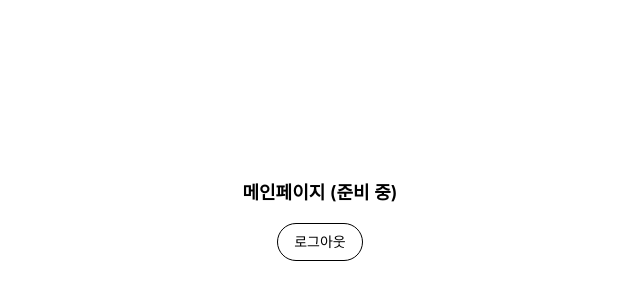
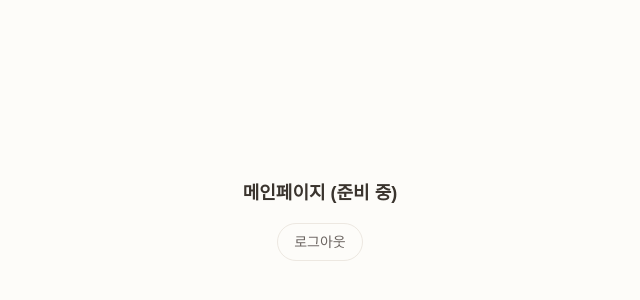
Before and after one commit to JohnblStar/Paw-Paw, a React (Vite) app in the folder client/: page /main in a window 1280 px wide. Shown: the part 180-480 px from the top of the page, without its empty margins (320-960 px from the left). Built offline with nearby package versions, Linux system fonts and the light colour scheme; sample sign-in values are in the browser's storage.

Commit message:
feat: #1 - 인트로 페이지 UI 구현 및 DESIGN.md 컬러 토큰 등록

```diff
--- /dev/null
+++ b/client/src/components/FeatureCard.jsx
@@ -0,0 +1,17 @@
+function FeatureCard({ number, title, description, isAi = false }) {
+  return (
+    <div className="flex gap-4 rounded-3xl border border-border bg-bg p-5 shadow-sm">
+      <span
+        className={`text-2xl font-bold ${isAi ? 'text-primary-purple' : 'text-ink-secondary'}`}
+      >
+        {number}
+      </span>
+      <div>
+        <h3 className="text-base font-semibold text-ink">{title}</h3>
+        <p className="mt-1 text-sm text-ink-secondary">{description}</p>
+      </div>
+    </div>
+  )
+}
+
+export default FeatureCard
--- /dev/null
+++ b/client/src/components/IntroHero.jsx
@@ -0,0 +1,47 @@
+import FeatureCard from './FeatureCard'
+
+const FEATURES = [
+  {
+    number: '01',
+    title: '대시보드',
+    description: '체중·복약·예방접종을 한눈에',
+  },
+  {
+    number: '02',
+    title: 'AI 챗봇',
+    description: '증상 상담과 자동 기록',
+    isAi: true,
+  },
+  {
+    number: '03',
+    title: '건강 레포트',
+    description: '월간 변화와 AI 소견 요약',
+  },
+]
+
+function IntroHero() {
+  return (
+    <div className="flex flex-col justify-center gap-8">
+      <div>
+        <h1 className="text-3xl font-bold sm:text-4xl">
+          <span className="text-ink">Paw</span>
+          <span className="text-primary-purple">:Paw</span>
+        </h1>
+        <p className="mt-4 text-xl font-semibold text-ink sm:text-2xl">
+          우리 아이의 하루를, AI가 함께 돌봐요
+        </p>
+        <p className="mt-3 text-sm text-ink-secondary sm:text-base">
+          반려동물의 건강 기록과 AI 상담을 한 곳에서 관리하세요.
+        </p>
+      </div>
+
+      <div className="flex flex-col gap-3">
+        {FEATURES.map((feature) => (
+          <FeatureCard key={feature.number} {...feature} />
+        ))}
+      </div>
+    </div>
+  )
+}
+
+export default IntroHero
--- /dev/null
+++ b/client/src/components/LoginCard.jsx
@@ -0,0 +1,18 @@
+import KakaoLoginButton from './KakaoLoginButton'
+
+function LoginCard() {
+  return (
+    <div className="flex flex-col items-center gap-6 rounded-3xl border border-border bg-bg p-8 shadow-sm sm:p-10">
+      <h2 className="text-2xl font-bold">
+        <span className="text-ink">Paw</span>
+        <span className="text-primary-purple">:Paw</span>
+      </h2>
+
+      <KakaoLoginButton />
+
+      <p className="text-xs text-ink-secondary">카카오 계정으로 간편하게 시작하세요</p>
+    </div>
+  )
+}
+
+export default LoginCard
--- a/client/src/index.css
+++ b/client/src/index.css
@@ -1 +1,23 @@
 @import "tailwindcss";
+@import url("https://fonts.googleapis.com/css2?family=Noto+Sans+KR:wght@400;500;600;700&display=swap");
+
+@theme {
+  --color-primary-mint: #9edac4;
+  --color-primary-mint-dark: #5bb898;
+  --color-primary-purple: #c1a7e2;
+  --color-ink: #3a342e;
+  --color-ink-secondary: #6b6460;
+  --color-bg: #fdfcf9;
+  --color-border: #ede8e1;
+  --color-coral: #e8837a;
+  --color-amber: #f5d98b;
+  --color-amber-dark: #f9c74f;
+  --color-muted: #b0a8a0;
+  --color-muted-light: #c0bab4;
+
+  --font-sans: "Noto Sans KR", sans-serif;
+}
+
+body {
+  font-family: var(--font-sans);
+}
--- /dev/null
+++ b/client/src/pages/IntroPage.jsx
@@ -0,0 +1,19 @@
+import IntroHero from '../components/IntroHero'
+import LoginCard from '../components/LoginCard'
+
+function IntroPage() {
+  return (
+    <div className="min-h-screen bg-bg">
+      <div className="mx-auto grid min-h-screen max-w-6xl grid-cols-1 items-center gap-12 px-6 py-12 lg:grid-cols-2 lg:gap-16">
+        <IntroHero />
+        <div className="flex justify-center">
+          <div className="w-full max-w-sm">
+            <LoginCard />
+          </div>
+        </div>
+      </div>
+    </div>
+  )
+}
+
+export default IntroPage
```
